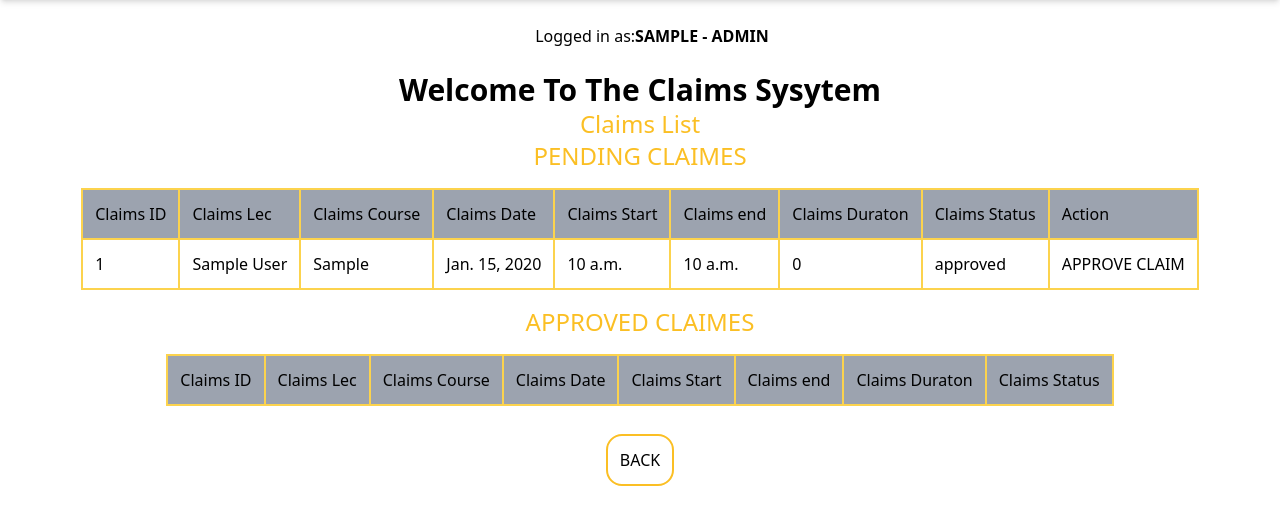
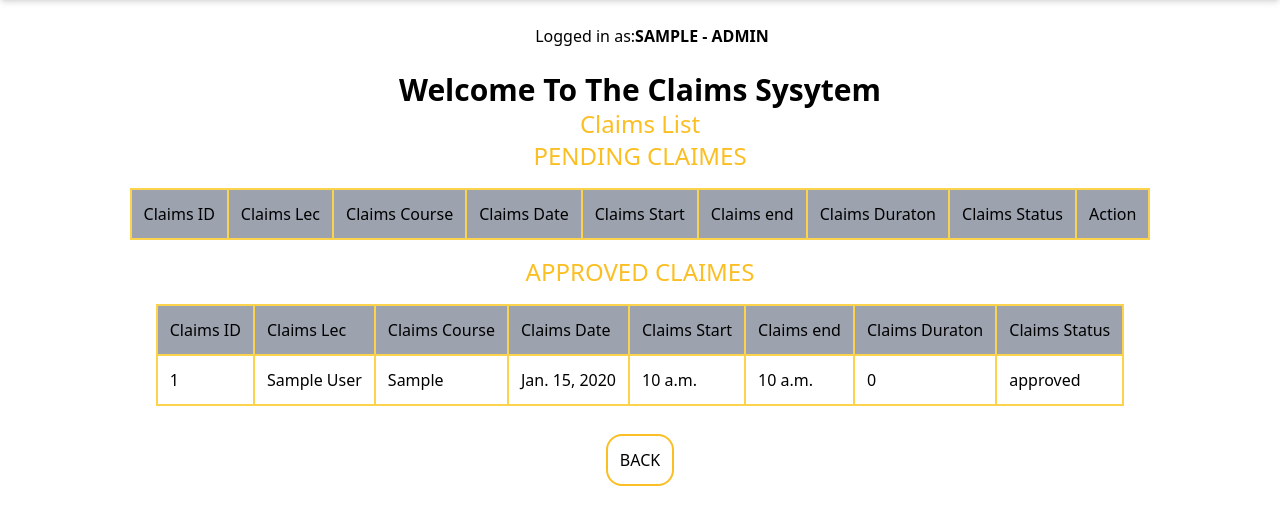
Before and after one commit to Kipbett/CliamsProject, a Django app: page /list-claim/ in a window 1280 px wide. Shown: the part 52-577 px from the top of the page. Run offline with Django 5.2, Linux system fonts and the light colour scheme; a user stored in the database is signed in; tables that the repository leaves empty hold one stand-in row (values such as "Sample post"); style sheets or scripts are compiled from the project's sources; some libraries are stand-ins or nearby versions.

Commit message:
Update List View

```diff
--- a/ClaimsProject/ClaimsApp/templates/claims-list.html
+++ b/ClaimsProject/ClaimsApp/templates/claims-list.html
@@ -14,7 +14,7 @@
         </ul>
     {% endif %}
         <p class="text-2xl text-amber-400">Claims List</p>
-        {% if claims %}
+        {% if pending_claims %}
         <h1 class="text-2xl text-amber-400">PENDING CLAIMES</h1>
         <table class="p-3 m-4 table-auto">
             <thead>
@@ -31,7 +31,7 @@
                 </tr>
             </thead>
             <tbody>
-                {% for claim, time in claims %}
+                {% for claim, time in pending_claims %}
                     {% if claim.lecturer.id is user_id and claim.lecturer.role == 'lecturer' and claim.status == 'pending' %}
                     <tr class="mt-5 ml-3">
                         <td class="mt-5 ml-5 p-3 border-2 border-amber-300">{{ claim.id }}</td>
@@ -85,7 +85,13 @@
             </tbody>
         </table>
 
+        {% else %}
+        <p>Nod Pending Claims Found </p>
+        {% endif %}
+
         <h1 class="text-2xl text-amber-400">APPROVED CLAIMES</h1>
+
+        {% if approved_claims %}
         <table class="p-3 m-4 table-auto">
             <thead>
                 <tr class="mt-3 ml-3 border-2 border-amber-300 rounded-2xl bg-gray-400">
@@ -101,35 +107,35 @@
                 </tr>
             </thead>
             <tbody>
-                {% for app_claim, app_time in claims %}
-                    {% if app_claim.lecturer.id is user_id and app_claim.lecturer.role == 'lecturer' and app_claim.status == 'approved' %}
+                {% for claim, time in approved_claims %}
+                    {% if claim.lecturer.id is user_id and user_role.role == 'lecturer' and claim.status == 'approved' %}
                     <tr class="mt-5 ml-3">
-                        <td class="mt-5 ml-5 p-3 border-2 border-amber-300">{{ app_claim.id }}</td>
-                        <td class="mt-5 ml-5 p-3 border-2 border-amber-300">{{ app_claim.lecturer.first_name }} {{ app_claim.lecturer.last_name }}</td>
-                        <td class="mt-5 ml-5 p-3 border-2 border-amber-300">{{ app_claim.course }}</td>
-                        <td class="mt-5 ml-5 p-3 border-2 border-amber-300">{{ app_claim.date_taught }}</td>
-                        <td class="mt-5 ml-5 p-3 border-2 border-amber-300">{{ app_claim.start_time }}</td>
-                        <td class="mt-5 ml-5 p-3 border-2 border-amber-300">{{ app_claim.end_time }}</td>
-                        <td class="mt-5 ml-5 p-3 border-2 border-amber-300">{{ app_time }}</td>
-                        <td class="mt-5 ml-5 p-3 border-2 border-amber-300">{{ app_claim.status }}</td>
+                        <td class="mt-5 ml-5 p-3 border-2 border-amber-300">{{ claim.id }}</td>
+                        <td class="mt-5 ml-5 p-3 border-2 border-amber-300">{{ claim.lecturer.first_name }} {{ lecturer.last_name }}</td>
+                        <td class="mt-5 ml-5 p-3 border-2 border-amber-300">{{ claim.course }}</td>
+                        <td class="mt-5 ml-5 p-3 border-2 border-amber-300">{{ claim.date_taught }}</td>
+                        <td class="mt-5 ml-5 p-3 border-2 border-amber-300">{{ claim.start_time }}</td>
+                        <td class="mt-5 ml-5 p-3 border-2 border-amber-300">{{ claim.end_time }}</td>
+                        <td class="mt-5 ml-5 p-3 border-2 border-amber-300">{{ time }}</td>
+                        <td class="mt-5 ml-5 p-3 border-2 border-amber-300">{{ claim.status }}</td>
                     </tr>
                     {% elif user_role != 'lecturer' %}
                     <tr class="mt-5 ml-3">
-                        <td class="mt-5 ml-5 p-3 border-2 border-amber-300">{{ app_claim.id }}</td>
-                        <td class="mt-5 ml-5 p-3 border-2 border-amber-300">{{ app_claim.lecturer.first_name }} {{ app_claim.lecturer.last_name }}</td>
-                        <td class="mt-5 ml-5 p-3 border-2 border-amber-300">{{ app_claim.course }}</td>
-                        <td class="mt-5 ml-5 p-3 border-2 border-amber-300">{{ app_claim.date_taught }}</td>
-                        <td class="mt-5 ml-5 p-3 border-2 border-amber-300">{{ app_claim.start_time }}</td>
-                        <td class="mt-5 ml-5 p-3 border-2 border-amber-300">{{ app_claim.end_time }}</td>
-                        <td class="mt-5 ml-5 p-3 border-2 border-amber-300">{{ app_time }}</td>
-                        <td class="mt-5 ml-5 p-3 border-2 border-amber-300">{{ app_claim.status }}</td>
+                        <td class="mt-5 ml-5 p-3 border-2 border-amber-300">{{ claim.id }}</td>
+                        <td class="mt-5 ml-5 p-3 border-2 border-amber-300">{{ claim.lecturer.first_name }} {{ claim.lecturer.last_name }}</td>
+                        <td class="mt-5 ml-5 p-3 border-2 border-amber-300">{{ claim.course }}</td>
+                        <td class="mt-5 ml-5 p-3 border-2 border-amber-300">{{ claim.date_taught }}</td>
+                        <td class="mt-5 ml-5 p-3 border-2 border-amber-300">{{ claim.start_time }}</td>
+                        <td class="mt-5 ml-5 p-3 border-2 border-amber-300">{{ claim.end_time }}</td>
+                        <td class="mt-5 ml-5 p-3 border-2 border-amber-300">{{ time }}</td>
+                        <td class="mt-5 ml-5 p-3 border-2 border-amber-300">{{ claim.status }}</td>
                     </tr>
                     {% endif %}
                 {% endfor %}
             </tbody>
         </table>
         {% else %}
-        <p>Nod Data Found </p>
+        <h1>No Approved Claims Found</h1>
         {% endif %}
         <button class="m-3 p-3 border-2 border-amber-400 hover:bg-amber-400 rounded-2xl">
             <a href="{% url "dashboard" %}">BACK</a>
--- a/ClaimsProject/ClaimsApp/views.py
+++ b/ClaimsProject/ClaimsApp/views.py
@@ -53,14 +53,19 @@ def add_claim(request):
 def list_claim(request):
 
     title = "Claims List"
-    claims = Claims.objects.all()
+    pending_claims = Claims.objects.filter(status='pending')
+    approved_claims = Claims.objects.filter(status='approved')
     user = request.user
     user_id = request.user.id
     user_role = request.user.role
-    duration = []
+    pending_duration = []
+    approved_duration = []
     roles = []
-    for claim in claims:
-        duration.append(int(claim.time_taught))
+    for claim in pending_claims:
+        pending_duration.append(int(claim.time_taught))
+
+    for app_claim in approved_claims:
+        approved_duration.append(int(app_claim.time_taught))
 
     for role in roles:
         roles.append(user_role)
@@ -98,14 +103,15 @@ def list_claim(request):
 
             update.save()
             return redirect('claims_list')
-    claims_data = zip(claims, duration)
+    pending_claims_data = zip(pending_claims, pending_duration)
+    approved_claims_data = zip(approved_claims, approved_duration)
     context = {
-        'claims': claims_data,
+        'pending_claims': pending_claims_data,
+        'approved_claims': approved_claims_data,
         'title': title,
         'user': user,
         'user_id': user_id,
         'user_role': user_role,
-        'claims_approve': ClaimsApprovalForm()
     }
     return render(request, 'claims-list.html', context)
 
```
